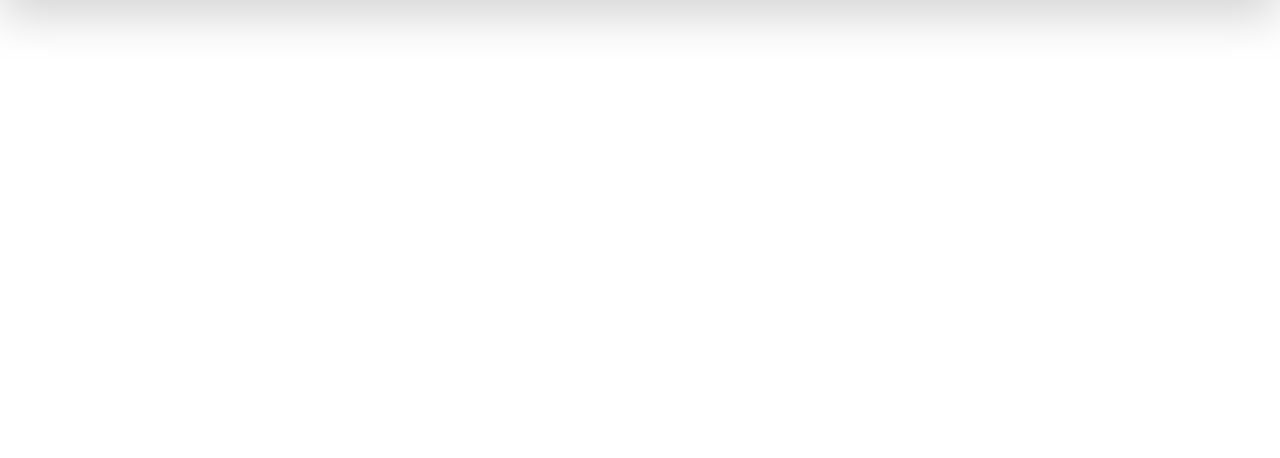
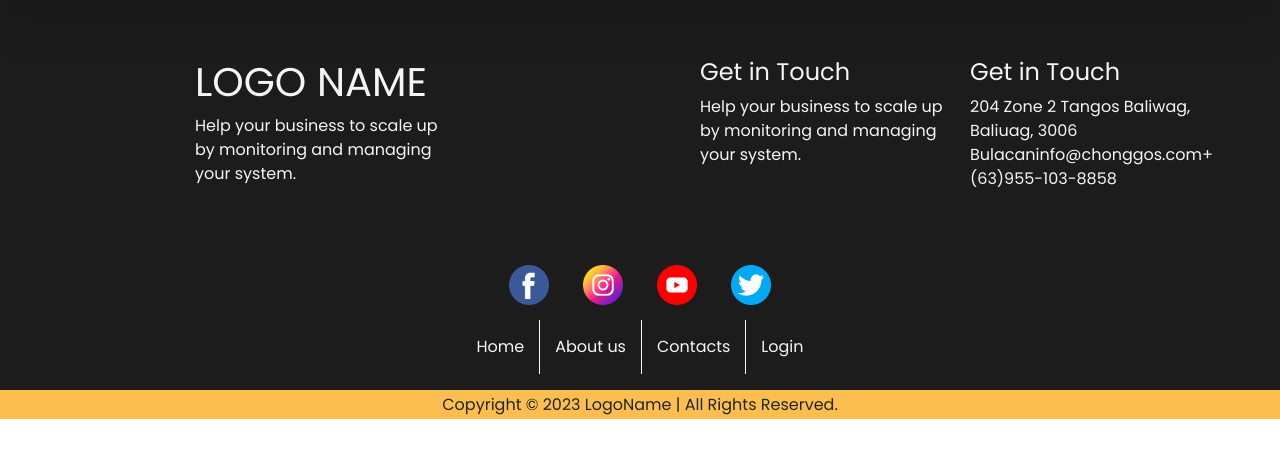
Before and after one commit to faust-jh/Inve_OJT, a PHP site: page /contacts.php in a window 1280 px wide. Shown: the part 62-520 px from the top of the page. Run offline with PHP 8.4, Linux system fonts and the light colour scheme; some libraries are stand-ins or nearby versions.

Commit message:
Contact section

```diff
--- a/contacts/contacts.php
+++ b/contacts/contacts.php
@@ -4,7 +4,106 @@ include '../includes/navbar.php';
 ?>
 
 
+<div id="contact-section">
+    <div id="contact-container" class="grid-container pt-5 pb-5">
+        <div class="left-container">
+            <div class="logo-container">
+                <h1>LOGO NAME </h1>
+                <p>Help your business to scale up by monitoring and managing your system.</p>
+            </div>
+        </div>
 
+        <div class="right-container">
+            <div class="logo-container">
+                <h4>Get in Touch </h4>
+                <p>Help your business to scale up by monitoring and managing your system.</p>
+            </div>
+
+            <div class="logo-container">
+                <h4>Get in Touch </h4>
+                <p>204 Zone 2 Tangos Baliwag, Baliuag, 3006 Bulacaninfo@chonggos.com+(63)955-103-8858</p>
+            </div>
+        </div>
+    </div>
+    <div class="sm-icons-container">
+        <img class="social-media-icon" src="../design/images/facebook.png" alt="">
+        <img class="social-media-icon" src="../design/images/instagram.png" alt="">
+        <img class="social-media-icon" src="../design/images/youtube.png" alt="">
+        <img class="social-media-icon" src="../design/images/twitter.png" alt="">
+    </div>
+    <div style="display: flex; justify-content: center; width: 100%;">
+        <p style="padding:15px; border-right: 1px solid #f5f5f5;">Home</p>
+        <p style="padding:15px; border-right: 1px solid #f5f5f5;">About us</p>
+        <p style="padding:15px; border-right: 1px solid #f5f5f5;">Contacts</p>
+        <p style="padding:15px;">Login</p>
+    </div>
+</div>
+
+
+
+
+
+<div id="copyright">
+    <h6 style="padding:5px;">Copyright © 2023 LogoName | All Rights Reserved.</h6>
+</div>
+
+
+
+
+<style>
+    h1,p,h4{
+        color: #f5f5f5;
+    }
+
+    #contact-section{
+        background-color: #1c1c1c;
+    }
+
+    #contact-container{
+        background-color: transparent;
+        width: 100%;
+        height: 90%;
+    }
+    #copyright{
+        background-color: #FCBF4F;
+        width: 100%;
+        text-align: center;"
+    }
+
+    .grid-container{
+        display: grid;
+        grid-template-columns: 50% 50%;
+    }
+
+    .left-container{
+        display: flex;
+        justify-content: center;
+        align-items: start;
+    }
+
+    .right-container{
+        display: flex;
+        justify-content: center;
+        align-items: start;
+    }
+
+    .logo-container{
+        width: 270px;
+        padding: 10px;
+    }
+
+    .sm-icons-container{
+        width: 100%;
+        text-align: center;
+        margin-bottom: 15px;
+    }
+
+    .social-media-icon{
+        width: 40px;
+        margin: 0 15px 0 15px;
+    }
+
+</style>
 
 
 
```
Also changed, not shown: design/images/facebook.png (added), design/images/instagram.png (added), design/images/twitter.png (added), design/images/youtube.png (added).
